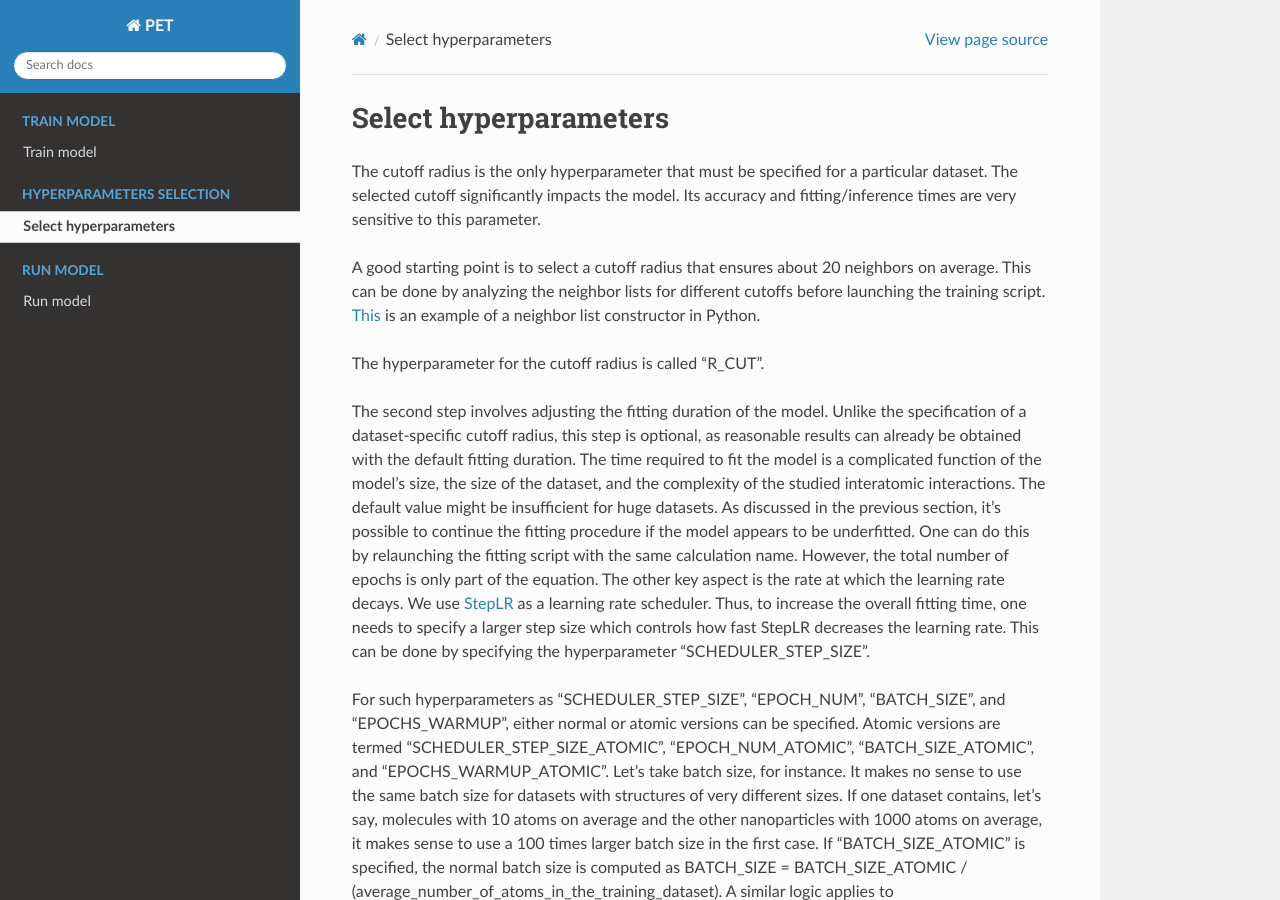
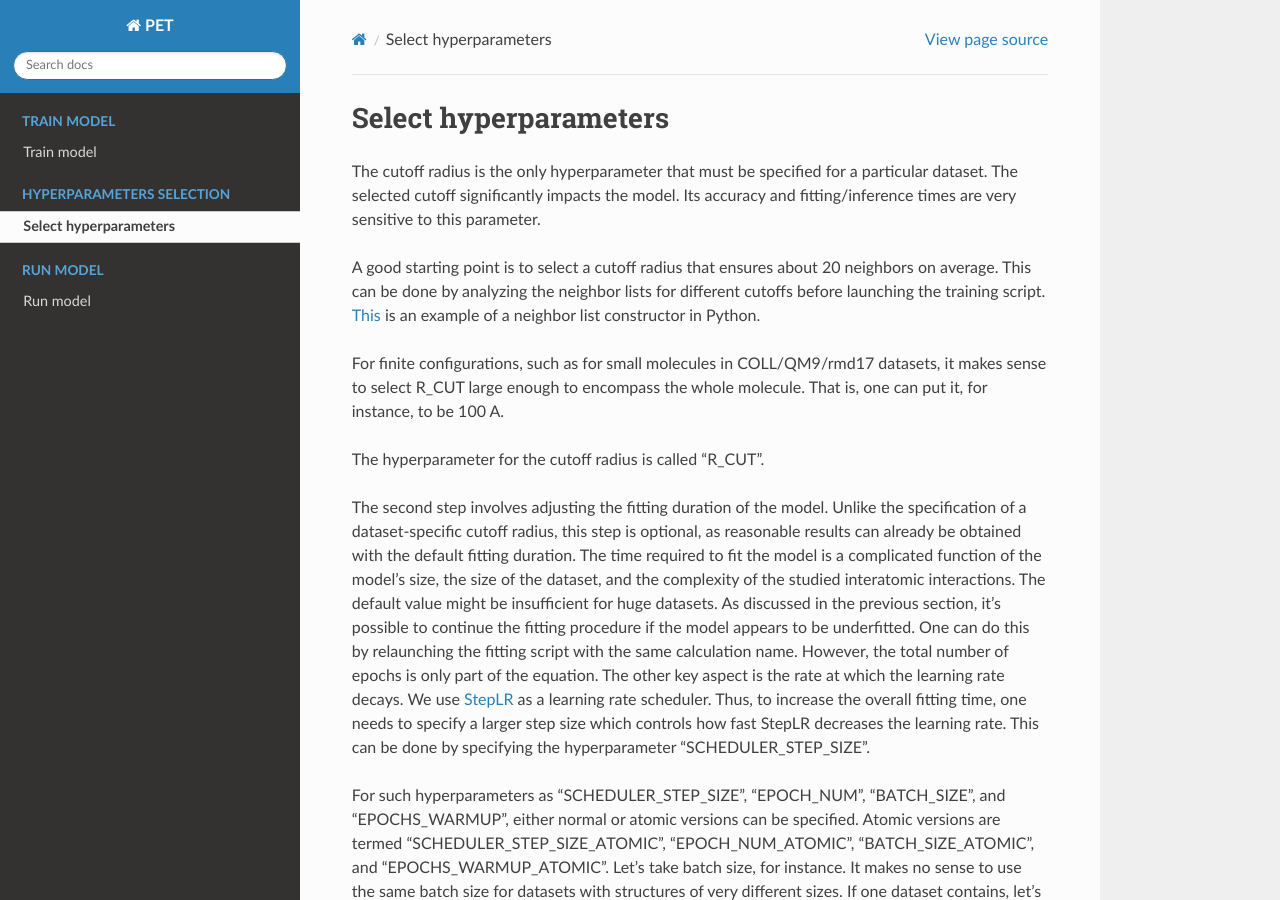
Before and after one commit to spozdn/pet, a Sphinx documentation site: the page built from docs/select_hyperparameters.rst, in a window 1280 px wide and 900 px high. Built offline with Sphinx 7.4.7 and the Read the Docs theme 2.0.0, drawn with Linux system fonts in a browser that asks for light colours.

Commit message:
further clarification

```diff
--- a/docs/select_hyperparameters.rst
+++ b/docs/select_hyperparameters.rst
@@ -5,6 +5,8 @@ Select hyperparameters
 The cutoff radius is the only hyperparameter that must be specified for a particular dataset. The selected cutoff significantly impacts the model. Its accuracy and fitting/inference times are very sensitive to this parameter.
 
 A good starting point is to select a cutoff radius that ensures about 20 neighbors on average. This can be done by analyzing the neighbor lists for different cutoffs before launching the training script. `This <https://wiki.fysik.dtu.dk/ase/ase/neighborlist.html>`_ is an example of a neighbor list constructor in Python.
+
+For finite configurations, such as for small molecules in COLL/QM9/rmd17 datasets, it makes sense to select R_CUT large enough to encompass the whole molecule. That is, one can put it, for instance, to be 100 A.
 
 The hyperparameter for the cutoff radius is called "R_CUT".
 
```
